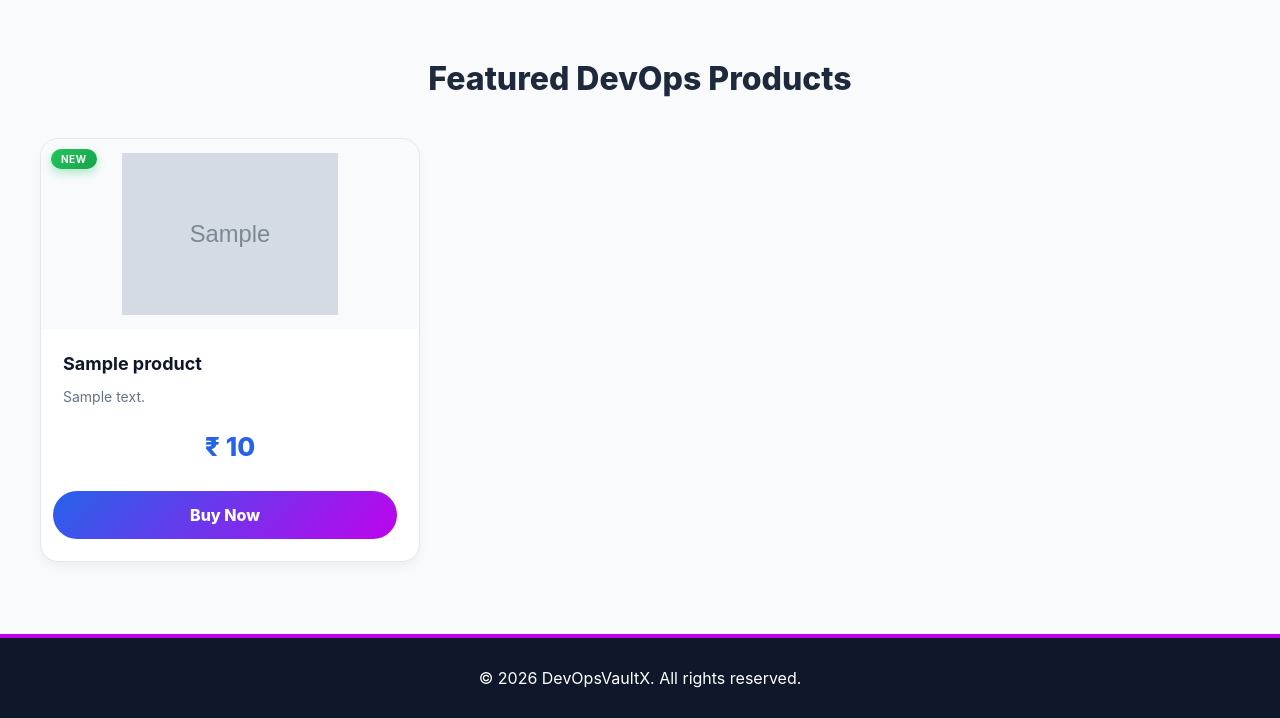
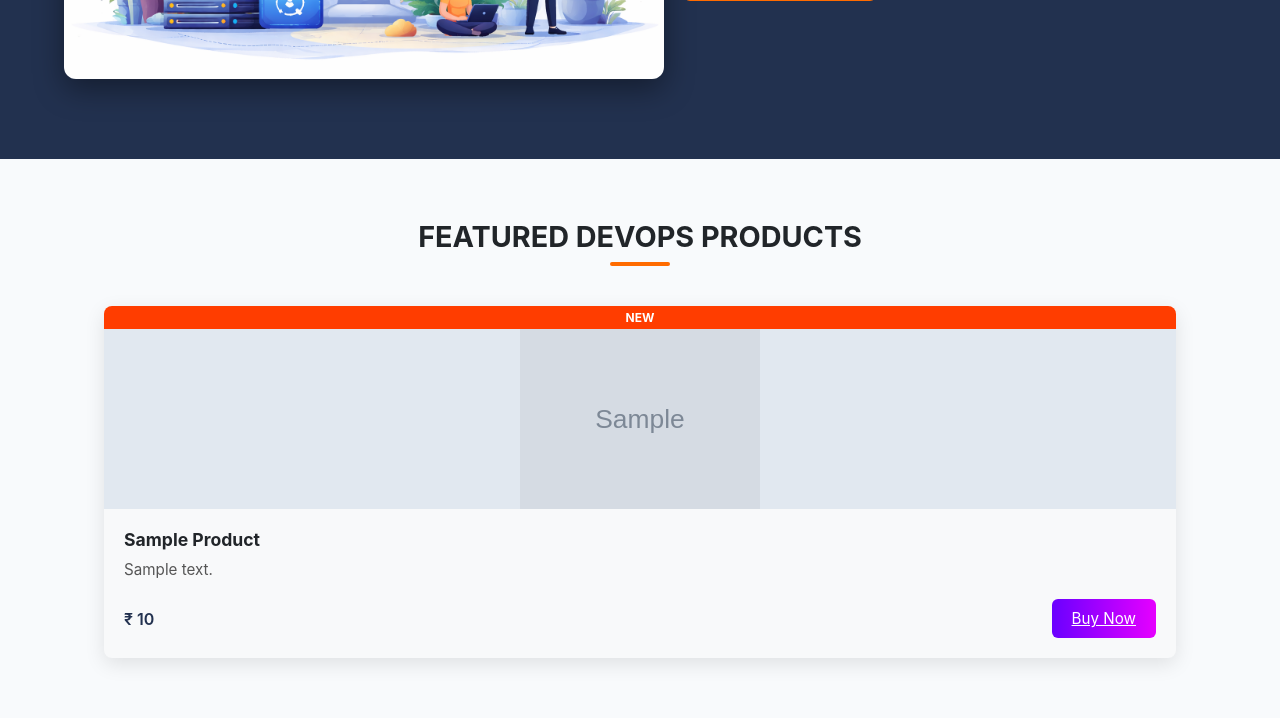
Before and after one commit to sachinthokal/DevOpsVaultX_App, a Django app: page / in a window 1280 px wide. Shown: the part 471-1189 px from the top of the page. Run offline with Django 5.2, Linux system fonts and the light colour scheme; tables that the repository leaves empty hold one stand-in row (values such as "Sample post"); grey boxes marked "Sample" are stand-in pictures.

Commit message:
chore : pages updated

```diff
--- a/pages/static/pages/css/home.css
+++ b/pages/static/pages/css/home.css
@@ -1,157 +1,197 @@
-/* ---------------- HERO ---------------- */
-.hero {
-    background-image: linear-gradient(rgba(0, 0, 0, 0.1), rgba(0, 0, 0, 0.2)),
-        url("../../images/hero-bg.png");
-    background-size: cover;
-    background-repeat: no-repeat;
-    min-height: 400px;
+/* ================= Hero Section ================= */
+.home-section {
     display: flex;
-    flex-direction: column;
-    justify-content: center;
-    align-items: flex-start;
-    padding: 20px;
-    color: black;
+    flex-wrap: wrap;
+    align-items: center;
+    justify-content: space-between;
+    padding: 80px 5%;
+    background-color: #22314f; /* dark navy hero */
+    color: #fff;
+    border-radius: 0; /* match screenshot */
 }
 
-.hero-text {
-    max-width: 500px;
-    color: white;
-    text-shadow: 2px 2px 4px rgba(0, 0, 0, 0.8);
-    font-family: Verdana, Geneva, Tahoma, sans-serif;
+.home-hero-image {
+    max-width: 600px;
+    border-radius: 12px;
+    box-shadow: 0 10px 30px rgba(0,0,0,0.4);
+    flex: 1 1 50%;
 }
 
-/* ---------------- FEATURED ---------------- */
-.featured {
-    padding: 60px 0;
-    background-color: #f8fafc;
+.home-text {
+    flex: 1 1 45%;
+    padding: 20px;
 }
 
-.section-title {
-    text-align: center;
-    font-size: 32px;
-    font-weight: 800;
-    color: #1e293b;
-    margin-bottom: 40px;
+.home-text h1 {
+    font-size: 2.8rem;
+    margin-bottom: 20px;
+    line-height: 1.2;
+    text-transform: uppercase;
 }
 
-.products-grid {
-    display: flex;
-    justify-content: center;
-    gap: 20px;
-    flex-wrap: wrap;
-    max-width: 1200px;
-    margin: 0 auto;
+.home-text p {
+    font-size: 1.1rem;
+    margin-bottom: 30px;
+    color: #d0d0d0;
 }
 
-/* ---------------- PRODUCT CARD ---------------- */
-.product-card {
-    position: relative; /* REQUIRED for badge */
-    width: 320px;
-    background: white;
-    border-radius: 16px;
-    border: 1px solid #e2e8f0;
+.home-btn-primary {
+    background: #ff6b00; /* orange button */
+    color: #fff;
+    padding: 12px 30px;
+    border-radius: 6px;
+    font-weight: 600;
+    display: inline-block;
+}
+
+.home-btn-primary:hover {
+    background: #ff8b33;
+    transform: translateY(-2px);
+}
+
+/* ================= Featured Products ================= */
+.home-featured {
+    max-width: 1200px;
+    margin: 60px auto;
+    padding: 0 5%;
+}
+
+.home-section-title {
+    font-size: 1.8rem;
+    margin-bottom: 40px;
+    text-align: center;
+    position: relative;
+    color: #212529;
+    text-transform: uppercase;
+}
+
+.home-section-title::after {
+    content: '';
+    display: block;
+    width: 60px;
+    height: 4px;
+    background: #ff6b00; /* orange underline */
+    margin: 8px auto 0;
+    border-radius: 2px;
+}
+
+/* ================= Product Grid ================= */
+.home-products-grid {
+    display: grid;
+    grid-template-columns: repeat(auto-fit, minmax(280px, 1fr));
+    gap: 30px;
+}
+
+/* ================= Product Card ================= */
+.home-product-card {
+    background-color: #f8f9fa; /* light card */
+    border-radius: 8px;
+    box-shadow: 0 6px 20px rgba(0,0,0,0.1);
+    transition: transform 0.3s ease, box-shadow 0.3s ease;
     overflow: hidden;
     display: flex;
     flex-direction: column;
+    position: relative;
 }
 
-.card-img-container {
+.home-product-card:hover {
+    transform: translateY(-5px);
+    box-shadow: 0 12px 35px rgba(0,0,0,0.2);
+}
+
+.home-card-img-container {
+    position: relative;
     height: 180px;
-    background: #f1f5f9;
+    background: #e1e8f0; /* subtle light background */
     display: flex;
     align-items: center;
     justify-content: center;
 }
 
-.card-thumbnail {
-    max-width: 100%;
+.home-card-thumbnail {
     max-height: 100%;
     object-fit: contain;
 }
 
-.card-body {
+.home-no-image-text {
+    color: #999;
+    font-weight: 500;
+}
+
+.home-card-body {
     padding: 20px;
+    flex: 1;
     display: flex;
     flex-direction: column;
-    flex-grow: 1;
 }
 
-.product-title {
-    font-size: 18px;
-    font-weight: 800;
-    color: #0f172a;
+.home-product-title {
+    font-size: 1.1rem;
+    font-weight: 700;
     margin-bottom: 10px;
+    color: #212529;
+    text-transform: capitalize;
 }
 
-.product-desc {
-    font-size: 14px;
-    color: #64748b;
-    line-height: 1.6;
-    flex-grow: 1;
-}
-.btn-secondary{
-    display: block;
-    margin: 15px 0px 0px -10px;
+.home-product-desc {
+    flex: 1;
+    font-size: 0.95rem;
+    color: #555;
+    margin-bottom: 20px;
 }
 
-/* ---------------- PRICE & BUTTON ---------------- */
-.price-row {
+.home-price-row {
     display: flex;
     justify-content: space-between;
     align-items: center;
-    margin-top: 15px;
 }
 
-.price-tag {
-    font-size: 22px;
-    font-weight: 800;
-    color: #2563eb;
+.home-price-tag {
+    font-size: 1rem;
+    font-weight: 600;
+    color: #22314f; /* match hero/nav color */
 }
 
-/* ---------------- NEW BADGE (FIXED) ---------------- */
-.badge-new {
-    position: absolute;
-    top: 10px;
-    left: 10px;
-
-    background: linear-gradient(135deg, #22c55e, #16a34a);
-    color: #ffffff;
-
-    font-size: 10px;
-    font-weight: 700;
-    letter-spacing: 0.5px;
-
-    padding: 4px 10px;
-    border-radius: 999px;
-
-    width: fit-content;   /* 🔑 VERY IMPORTANT */
-    height: auto;
-
-    box-shadow: 0 4px 8px rgba(34, 197, 94, 0.35);
-    text-transform: uppercase;
-    z-index: 10;
+/* Gradient Button */
+.home-btn-secondary {
+    background: linear-gradient(90deg, #6a00ff, #e600ff); /* purple-pink gradient */
+    color: #fff;
+    padding: 10px 20px;
+    border-radius: 6px;
+    font-size: 0.95rem;
+    text-align: center;
 }
 
+.home-btn-secondary:hover {
+    background: linear-gradient(90deg, #8c33ff, #ff33e6);
+    transform: translateY(-2px);
+}
 
-@keyframes spark-glow {
-    0% {
-        transform: scale(1);
-        filter: brightness(1);
+/* ================= Badge ================= */
+.home-badge-new {
+    background-color: #ff3d00;
+    color: #fff;
+    font-size: 0.75rem;
+    font-weight: 700;
+    padding: 4px 10px;
+    text-align: center;
+    text-transform: uppercase;
+}
+
+/* ================= Responsive ================= */
+@media screen and (max-width: 768px) {
+    .home-section {
+        flex-direction: column-reverse;
+        text-align: center;
+        padding: 60px 5%;
     }
-    100% {
-        transform: scale(1.08);
-        filter: brightness(1.3);
+
+    .home-hero-image {
+        max-width: 100%;
+        margin-bottom: 30px;
+    }
+
+    .home-text h1 {
+        font-size: 2.2rem;
     }
 }
-
-/* ---------------- RESPONSIVE ---------------- */
-@media (max-width: 768px) {
-    .hero {
-        min-height: 70vh;
-        background-position: center top;
-    }
-
-    .products-grid {
-        padding: 0 15px;
-    }
-}
--- a/pages/templates/pages/home.html
+++ b/pages/templates/pages/home.html
@@ -1,72 +1,71 @@
 {% extends 'base.html' %}
+{% load static %}
 
 {% block content %}
 
-<!-- HERO SECTION -->
-<section class="hero" aria-label="DevOps Learning Hero Section">
-    <div class="hero-text">
-        <!-- ✅ ONE H1 (GOOD SEO) -->
+<div class="home-section" aria-label="DevOps Learning Home Section">
+    <img src="{% static 'images/hero-bg-3.png' %}" class="home-hero-image" alt="DevOps Learning Home Section"
+        loading="lazy">
+    <div class="home-text">
         <h1>Learn DevOps the Smart Way</h1>
-
         <p>
             Boost your DevOps skills with practical guides, tools, and real-world resources.
         </p>
-
-        <a href="/products/" class="btn-secondary" aria-label="Explore DevOps Products">
+        <a href="/products/" class="home-btn-primary" aria-label="Explore DevOps Products">
             Explore Products
         </a>
     </div>
-</section>
+</div>
 
-<!-- FEATURED PRODUCTS -->
-<section class="featured" aria-labelledby="featured-products-title">
-    <!-- ✅ H2 for section -->
-    <h2 id="featured-products-title" class="section-title">
+<section class="home-featured" aria-labelledby="featured-products-title">
+    <h2 id="featured-products-title" class="home-section-title">
         Featured DevOps Products
     </h2>
 
-    <div class="products-grid">
+    <div class="home-products-grid">
         {% if products %}
         {% for product in products %}
         {% if product.is_new %}
-        <article class="product-card" data-category="{{ product.category|lower }}"
+        <article class="home-product-card" data-category="{{ product.category|lower }}"
             aria-label="Product {{ product.title }}">
 
-            <!-- NEW BADGE -->
-            <span class="badge-new" aria-label="New Product">
+            <span class="home-badge-new" aria-label="New Product">
                 NEW
             </span>
 
-            <div class="card-img-container">
+            <div class="home-card-img-container">
                 {% if product.image %}
-                <!-- ✅ ALT improved -->
-                <img src="{{ product.image.url }}" alt="{{ product.title }} - DevOps Product" class="card-thumbnail"
-                    loading="lazy">
+                <img src="{{ product.image.url }}" alt="{{ product.title }} - DevOps Product"
+                    class="home-card-thumbnail" loading="lazy">
                 {% else %}
-                <div class="no-image-text" aria-hidden="true">
+                <div class="home-no-image-text" aria-hidden="true">
                     No Preview
                 </div>
                 {% endif %}
             </div>
 
-            <div class="card-body">
-                <!-- ✅ H3 for card title -->
-                <h3 class="product-title">
-                    {{ product.title }}
-                </h3>
-
-                <p class="product-desc">
+            <div class="home-card-body">
+                <h3 class="home-product-title">{{ product.title }}</h3>
+                <p class="home-product-desc">
                     {{ product.description|truncatechars:80 }}
                 </p>
 
-                <div class="price-row">
-                    <span class="price-tag">
+                <div class="home-price-row">
+                    <span class="home-price-tag">
+                        {% if product.price == 0 %}
+                        FREE
+                        {% else %}
                         ₹ {{ product.price }}
+                        {% endif %}
                     </span>
 
-                    <a href="{% url 'products:buy_now' product.pk %}" class="btn-secondary"
+                    <a href="{% url 'products:buy_now' product.pk %}" class="home-btn-secondary"
                         aria-label="Buy {{ product.title }}">
+                        {% if product.price == 0 %}
+                        Get Now
+                        {% else %}
                         Buy Now
+                        {% endif %}
                     </a>
                 </div>
             </div>
@@ -74,7 +73,7 @@
         {% endif %}
         {% endfor %}
         {% else %}
-        <p>No products found.</p>
+        <p style="text-align: center; width: 100%;">No products found.</p>
         {% endif %}
     </div>
 </section>
```
Also changed, not shown: pages/models.py (+9 -0 lines), pages/migrations/0002_alter_contactmessage_options_and_more.py (added), pages/static/images/hero-bg-2.png (added), pages/static/images/hero-bg-3.png (added), 1 other file.
